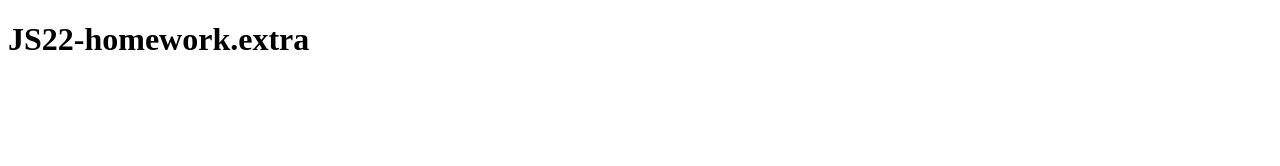
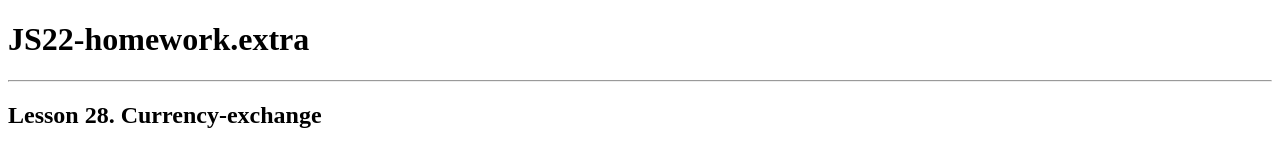
Before and after one commit to peslx/JS22-homework.extra, a plain HTML site: page index.html in a window 1280 px wide. Drawn offline with Linux system fonts and the light colour scheme.

Commit message:
Начальное состояние 28 урока (усложенное - обмен валюты)

```diff
--- a/index.html
+++ b/index.html
@@ -10,7 +10,8 @@
   <body>
     <div class="body-wrap">
       <h1>JS22-homework.extra</h1>
-      <h2></h2>
+      <hr />
+      <h2>Lesson 28. Currency-exchange</h2>
     </div>
   </body>
 </html>
```
